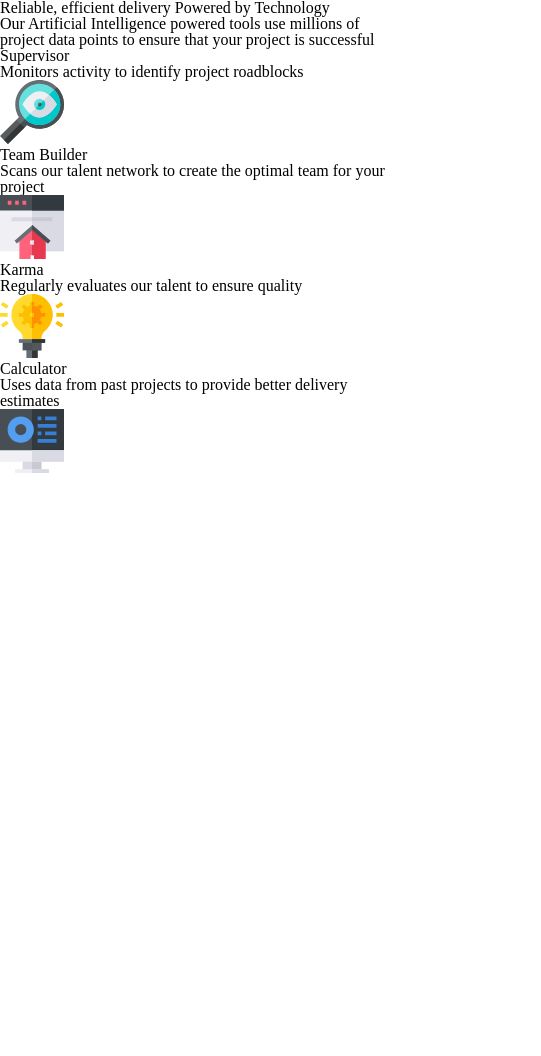
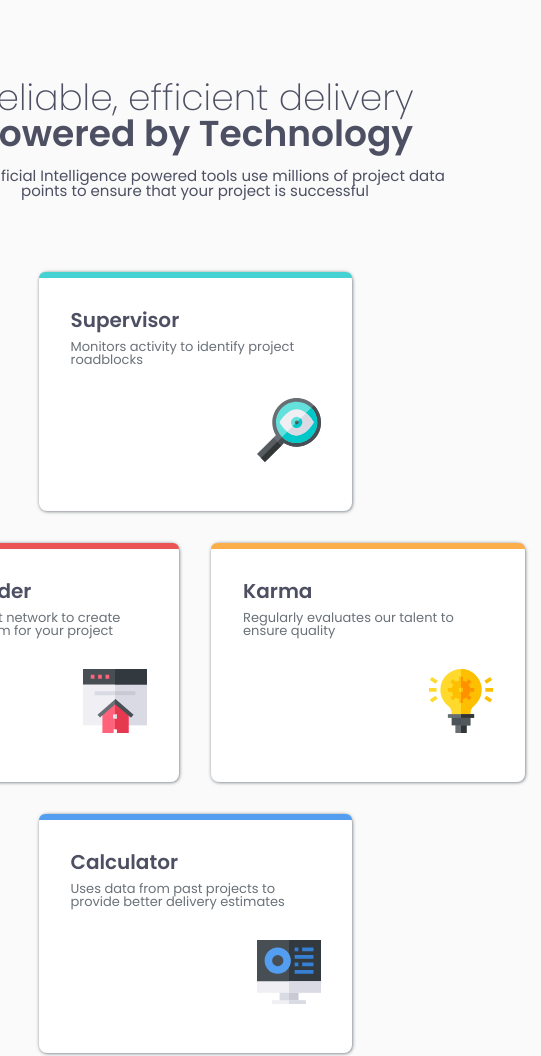
Before and after one commit to Carlos-Eduardo-S/Projeto-Recursos-de-Quatro-Cartas, a plain HTML site: page index.html in a window 390 px wide. Shown: the whole page, 541 px wide, since content can reach past the window. Before the commit the page ends 844 px from the top, so only its background shows below. Drawn offline with Linux system fonts and the light colour scheme.

Commit message:
Finalizado a Responsividade Tablet
Foi terminado a Responsividade do Tablet.
Tive que fazer algumas alterações no arquivo index e no arquivo mobile para poder implementar o grid.

```diff
--- a/Design/mobile.css
+++ b/Design/mobile.css
@@ -37,7 +37,37 @@
         text-align: center;
     }
 
-    .cards__item {
+    .cards__item-supervisor {
+        width: 19.62rem;
+        display: flex;
+        flex-direction: column;
+        margin: 0rem 1.875rem 2rem 1.938rem;
+        box-shadow: 0.5px 0.5px 3.5px var(--grey-400);
+        background-color: var(--white);
+        border-radius: 8px;
+    }
+
+    .cards__item-team {
+        width: 19.62rem;
+        display: flex;
+        flex-direction: column;
+        margin: 0rem 1.875rem 2rem 1.938rem;
+        box-shadow: 0.5px 0.5px 3.5px var(--grey-400);
+        background-color: var(--white);
+        border-radius: 8px;
+    }
+
+    .cards__item-karma {
+        width: 19.62rem;
+        display: flex;
+        flex-direction: column;
+        margin: 0rem 1.875rem 2rem 1.938rem;
+        box-shadow: 0.5px 0.5px 3.5px var(--grey-400);
+        background-color: var(--white);
+        border-radius: 8px;
+    }
+
+    .cards__item-calculator {
         width: 19.62rem;
         display: flex;
         flex-direction: column;
@@ -85,7 +115,22 @@
         color: var(--grey-400);
     }
 
-    .cards__item img {
+    .cards__item-supervisor img {
+        width: 4rem;
+        padding: 0rem 2rem 2.938rem 13.625rem;
+    }
+
+    .cards__item-team img {
+        width: 4rem;
+        padding: 0rem 2rem 2.938rem 13.625rem;
+    }
+
+    .cards__item-karma img {
+        width: 4rem;
+        padding: 0rem 2rem 2.938rem 13.625rem;
+    }
+
+    .cards__item-calculator img {
         width: 4rem;
         padding: 0rem 2rem 2.938rem 13.625rem;
     }
--- a/Design/tablet.css
+++ b/Design/tablet.css
@@ -2,3 +2,147 @@
 @import url(/Design/variaveis.css);
 
 /* Estilização Tablet */
+
+@media screen and (min-width: 23.5rem) and (max-width: 48rem) {
+    body {
+        font-family: var(--poppins);
+        font-size: 0.938rem;
+        width: 100vw;
+        height: 65.375rem;
+        background-color: var(--back-white);
+        display: flex;
+        flex-direction: column;
+        align-items: center;
+    }
+
+    .conteudo__inicial {
+        display: flex;
+        flex-direction: column;
+        gap: 1rem;
+        width: 33.75rem;
+        padding-top: 5rem;
+        padding-bottom: 4.625rem;
+    }
+
+    .inicial__titulo {
+        font-size: 2.25rem;
+        color: var(--grey-500);
+        font-weight: 200;
+        text-align: center;
+    }
+
+    .inicial__destaque {
+        font-weight: 600;
+    }
+
+    .inicial__texto {
+        font-size: 0.938rem;
+        color: var(--grey-500);
+        font-weight: 400;
+        text-align: center;
+    }
+
+    .conteudo__cards {
+        width: 38.25rem;
+        display: flex;
+        flex-direction: column;
+        align-items: center;
+        justify-content: center;
+    }
+
+    .cards__item-supervisor {
+        width: 19.62rem;
+        margin: 0rem 1.875rem 2rem 1.938rem;
+        box-shadow: 0.5px 0.5px 3.5px var(--grey-400);
+        background-color: var(--white);
+        border-radius: 8px;
+    }
+
+    .cards__grid {
+        display: grid;
+    }
+
+    .cards__item-team {
+        width: 19.62rem;
+        grid-row: 1;
+        margin: 0rem 1rem 2rem 1rem;
+        box-shadow: 0.5px 0.5px 3.5px var(--grey-400);
+        background-color: var(--white);
+        border-radius: 8px;
+    }
+
+    .cards__item-karma {
+        width: 19.62rem;
+        grid-row: 1;
+        margin: 0rem 1rem 2rem 1rem;
+        box-shadow: 0.5px 0.5px 3.5px var(--grey-400);
+        background-color: var(--white);
+        border-radius: 8px;
+    }
+
+    .cards__item-calculator {
+        width: 19.62rem;
+        margin: 0rem 1.875rem 2rem 1.938rem;
+        box-shadow: 0.5px 0.5px 3.5px var(--grey-400);
+        background-color: var(--white);
+        border-radius: 8px;
+    }
+
+    .item__background-supervisor {
+        height: 0.375rem;
+        background-color: var(--cyan);
+        border-radius: 8px 8px 0 0;
+    }
+
+    .item__background-team {
+        height: 0.375rem;
+        background-color: var(--red);
+        border-radius: 8px 8px 0 0;
+    }
+
+    .item__background-karma {
+        height: 0.375rem;
+        background-color: var(--orange);
+        border-radius: 8px 8px 0 0;
+    }
+
+    .item__background-calculator {
+        height: 0.375rem;
+        background-color: var(--blue);
+        border-radius: 8px 8px 0 0;
+    }
+
+    .item__titulo {
+        font-size: 1.25rem;
+        font-weight: 600;
+        color: var(--grey-500);
+        padding: 2rem 0rem 0.625rem 2rem;
+    }
+
+    .item__texto {
+        width: 15rem;
+        font-size: 0.813rem;
+        padding: 0rem 0rem 2rem 2rem;
+        color: var(--grey-400);
+    }
+
+    .cards__item-supervisor img {
+        width: 4rem;
+        padding: 0rem 2rem 2.938rem 13.625rem;
+    }
+
+    .cards__item-team img {
+        width: 4rem;
+        padding: 0rem 2rem 2.938rem 13.625rem;
+    }
+
+    .cards__item-karma img {
+        width: 4rem;
+        padding: 0rem 2rem 2.938rem 13.625rem;
+    }
+
+    .cards__item-calculator img {
+        width: 4rem;
+        padding: 0rem 2rem 2.938rem 13.625rem;
+    }
+}
--- a/index.html
+++ b/index.html
@@ -15,25 +15,27 @@
         <p class="inicial__texto">Our Artificial Intelligence powered tools use millions of project data points to ensure that your project is successful</p>
     </header>
     <main class="conteudo__cards">
-        <div class="cards__item">
+        <div class="cards__item-supervisor">
             <p class="item__background-supervisor"></p>
             <h2 class="item__titulo">Supervisor</h2>
             <p class="item__texto">Monitors activity to identify project roadblocks</p>
             <img class="item__img" src="/Assets/icon-supervisor.svg" alt="Icone de lupa com um olho digital">
         </div>
-        <div class="cards__item">
+        <div class="cards__grid">
+            <div class="cards__item-team">
                 <p class="item__background-team"></p>
                 <h2 class="item__titulo">Team Builder</h2>
                 <p class="item__texto">Scans our talent network to create the optimal team for your project</p>
                 <img class="item__img" src="/Assets/icon-team-builder.svg" alt="Icone de casa vermelha e página web">
             </div>
-        <div class="cards__item">
+            <div class="cards__item-karma">
                 <p class="item__background-karma"></p>
                 <h2 class="item__titulo">Karma</h2>
                 <p class="item__texto">Regularly evaluates our talent to ensure quality</p>
                 <img class="item__img" src="/Assets/icon-karma.svg" alt="Icone de lâmpada acessa">
             </div>
-        <div class="cards__item">
+        </div>
+        <div class="cards__item-calculator">
             <p class="item__background-calculator"></p>
             <h2 class="item__titulo">Calculator</h2>
             <p class="item__texto">Uses data from past projects to provide better delivery estimates</p>
```
Lines whose indentation alone changed are shown as unchanged.
